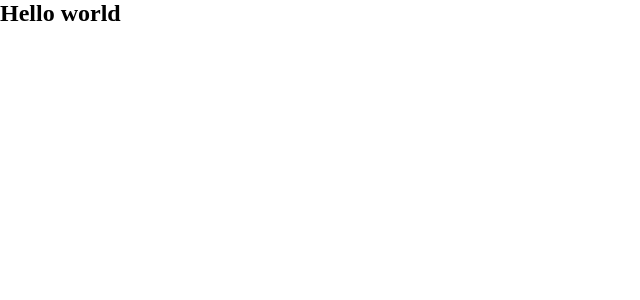
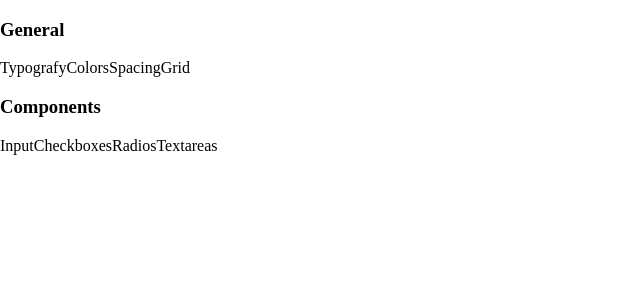
Before and after one commit to Nimbo1999/nimbo-components, a React app: page / in a window 1280 px wide. Shown: the top 300 px of the page, without its empty margins (0-640 px from the left). Built offline with nearby package versions, Linux system fonts and the light colour scheme.

Commit message:
Adiciona o cssExtract plugin no css

```diff
--- a/package.json
+++ b/package.json
@@ -38,6 +38,7 @@
     "html-webpack-plugin": "^5.3.1",
     "less": "^4.1.1",
     "less-loader": "^10.0.0",
+    "mini-css-extract-plugin": "^1.6.0",
     "postcss": "^8.3.5",
     "postcss-loader": "^6.1.0",
     "postcss-preset-env": "^6.7.0",
--- a/src/App.tsx
+++ b/src/App.tsx
@@ -1,7 +1,24 @@
 import { FC } from 'react';
 
 const App: FC = () => <div className="app-container">
-    <h2>Hello world</h2>
+    <nav>
+        <div>
+            <h3>General</h3>
+
+            <span>Typografy</span>
+            <span>Colors</span>
+            <span>Spacing</span>
+            <span>Grid</span>
+        </div>
+
+        <div>
+            <h3>Components</h3>
+            <span>Input</span>
+            <span>Checkboxes</span>
+            <span>Radios</span>
+            <span>Textareas</span>
+        </div>
+    </nav>
 </div>;
 
 export default App;
--- a/webpack/webpack.common.js
+++ b/webpack/webpack.common.js
@@ -19,25 +19,6 @@ module.exports = {
                 test: /\.(js|jsx)$/,
                 exclude: /node_modules/,
                 use: 'babel-loader',
-            },
-            {
-                test: /\.less$/i,
-                use: [
-                    "style-loader",
-                    {
-                        loader: "css-loader",
-                        options: {
-                            sourceMap: true
-                        }
-                    },
-                    "postcss-loader",
-                    {
-                        loader: "less-loader",
-                        options: {
-                            sourceMap: true
-                        }
-                    }
-                ]
             }
         ],
     },
--- a/webpack/webpack.dev.js
+++ b/webpack/webpack.dev.js
@@ -16,5 +16,28 @@ module.exports = merge(common, {
             template: path.join(__dirname, '..', 'public', 'index.html'),
             inject: true
         }),
-    ]
+    ],
+    module: {
+        rules: [
+            {
+                test: /\.less$/i,
+                use: [
+                    "style-loader",
+                    {
+                        loader: "css-loader",
+                        options: {
+                            sourceMap: true
+                        }
+                    },
+                    "postcss-loader",
+                    {
+                        loader: "less-loader",
+                        options: {
+                            sourceMap: true
+                        }
+                    }
+                ]
+            }
+        ]
+    }
 })
```
Also changed, not shown: webpack/webpack.prod.js (+25 -0 lines), 2 other files (tests, documents, lock files or other folders).
